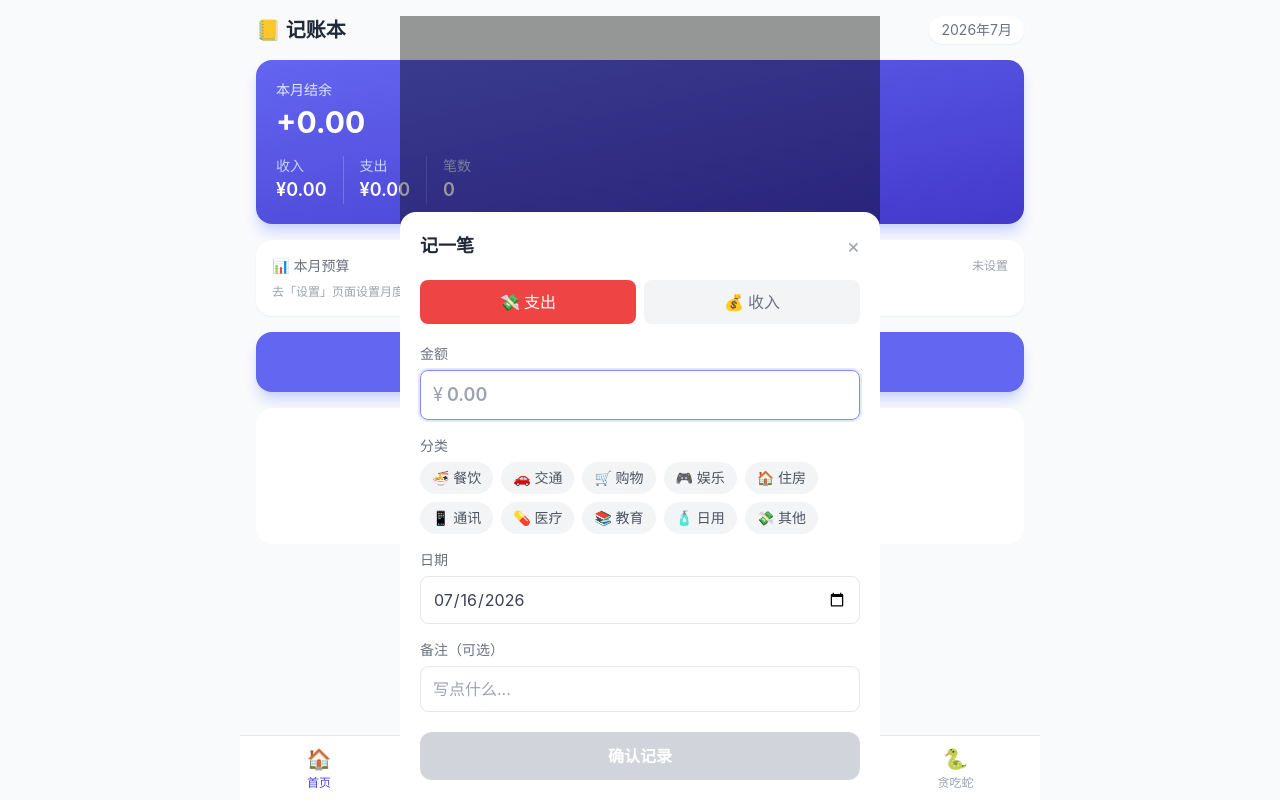
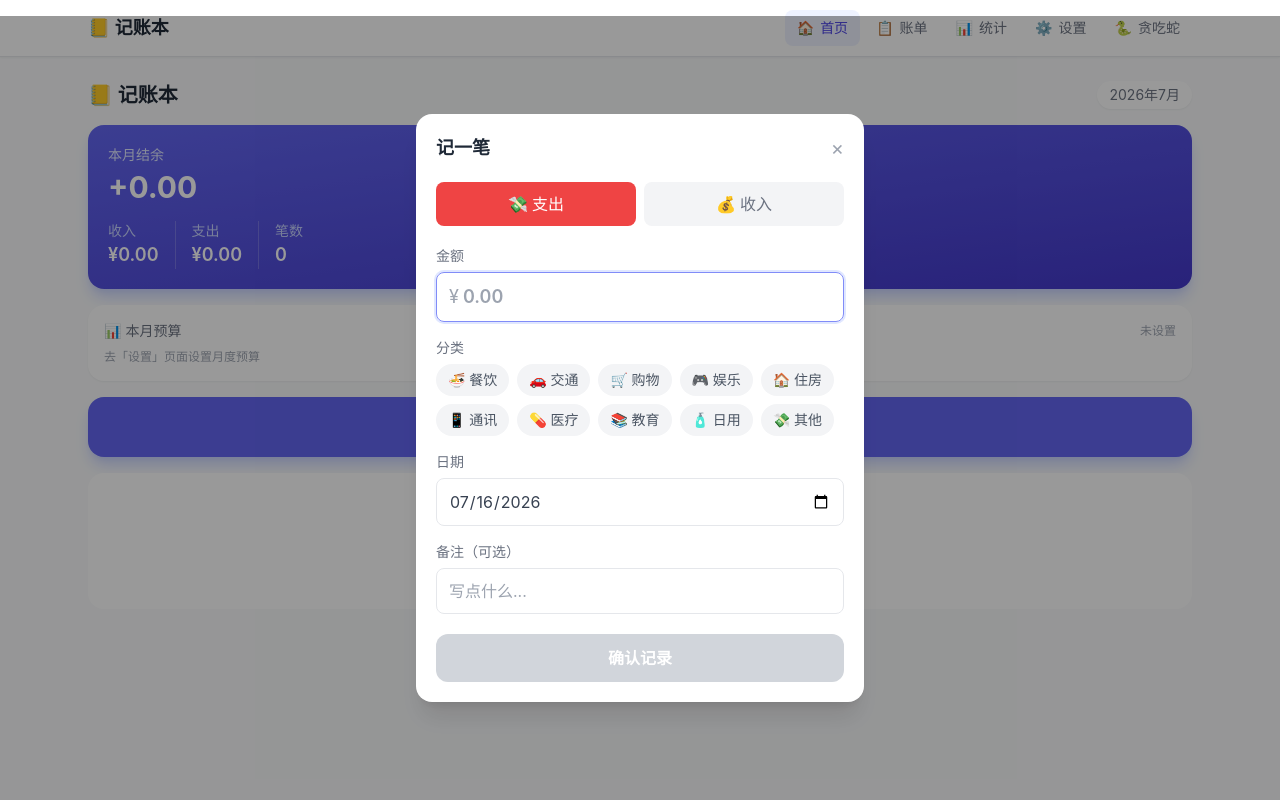
Before and after one commit to yu-ron/jizhangben, a React (Vite) app: page / in a window 1280 px wide. Both pictures are taken after a click on the button "✏️ 记一笔". Built offline with nearby package versions, Linux system fonts and the light colour scheme.

Commit message:
改造为传统网站布局：顶部导航栏 + 全宽内容 + 居中弹窗

```diff
--- a/src/components/AddRecordModal.tsx
+++ b/src/components/AddRecordModal.tsx
@@ -52,12 +52,12 @@ export default function AddRecordModal({ open, onClose }: Props) {
   if (!open) return null;
 
   return (
-    <div className="fixed inset-0 z-50 flex items-end justify-center max-w-[480px] mx-auto">
+    <div className="fixed inset-0 z-50 flex items-center justify-center">
       {/* 遮罩层 */}
       <div className="absolute inset-0 bg-black/40" onClick={onClose} />
 
-      {/* 弹窗内容 */}
-      <div className="relative w-full bg-white rounded-t-2xl p-5 animate-slide-up max-h-[90vh] overflow-y-auto">
+      {/* 弹窗内容——固定最大宽度，在桌面端居中显示 */}
+      <div className="relative w-full max-w-md bg-white rounded-2xl p-5 mx-4 max-h-[90vh] overflow-y-auto shadow-xl">
         <div className="flex items-center justify-between mb-5">
           <h2 className="text-lg font-bold text-gray-800">记一笔</h2>
           <button onClick={onClose} className="text-gray-400 text-xl leading-none">&times;</button>
--- a/src/components/Layout.tsx
+++ b/src/components/Layout.tsx
@@ -9,36 +9,46 @@ const navItems = [
 ];
 
 /**
- * 应用主布局——底部固定导航栏 + 内容区
- * 底部 5 个 tab：首页、账单、统计、设置、贪吃蛇
+ * 应用主布局——顶部导航栏 + 内容区（传统网站风格）
  */
 export default function Layout() {
   return (
-    <div className="min-h-screen pb-20 bg-gray-50">
-      <main className="px-4 pt-4">
-        <Outlet />
-      </main>
+    <div className="min-h-screen bg-gray-50">
+      {/* 顶部导航栏 */}
+      <nav className="sticky top-0 z-50 bg-white border-b border-gray-200 shadow-sm">
+        <div className="max-w-6xl mx-auto flex items-center justify-between h-14 px-6">
+          {/* Logo */}
+          <NavLink to="/" className="text-lg font-bold text-gray-800 flex items-center gap-2">
+            📒 记账本
+          </NavLink>
 
-      {/* 底部导航栏 */}
-      <nav className="fixed bottom-0 left-0 right-0 max-w-[800px] mx-auto bg-white border-t border-gray-200 safe-area-bottom">
-        <div className="flex justify-around items-center h-16">
+          {/* 导航链接 */}
+          <div className="flex items-center gap-1">
             {navItems.map(item => (
               <NavLink
                 key={item.to}
                 to={item.to}
                 end={item.to === '/'}
                 className={({ isActive }) =>
-                `flex flex-col items-center gap-0.5 px-3 py-1 rounded-lg transition-colors ${
-                  isActive ? 'text-primary-600' : 'text-gray-400 hover:text-gray-600'
+                  `flex items-center gap-1.5 px-3 py-2 rounded-lg text-sm font-medium transition-colors ${
+                    isActive
+                      ? 'bg-primary-50 text-primary-600'
+                      : 'text-gray-500 hover:text-gray-700 hover:bg-gray-100'
                   }`
                 }
               >
-              <span className="text-xl">{item.icon}</span>
-              <span className="text-xs font-medium">{item.label}</span>
+                <span>{item.icon}</span>
+                <span>{item.label}</span>
               </NavLink>
             ))}
           </div>
+        </div>
       </nav>
+
+      {/* 内容区 */}
+      <main className="max-w-6xl mx-auto px-6 py-6">
+        <Outlet />
+      </main>
     </div>
   );
 }
--- a/src/index.css
+++ b/src/index.css
@@ -12,8 +12,6 @@ body {
   font-family: -apple-system, BlinkMacSystemFont, 'Segoe UI', Roboto, 'Helvetica Neue', Arial, sans-serif;
   -webkit-font-smoothing: antialiased;
   -moz-osx-font-smoothing: grayscale;
-  max-width: 800px;
-  margin: 0 auto;
   min-height: 100vh;
   background: #f9fafb;
 }
--- a/src/pages/Settings.tsx
+++ b/src/pages/Settings.tsx
@@ -111,9 +111,9 @@ export default function Settings() {
 
       {/* ===== 添加分类弹窗 ===== */}
       {showAddCat && (
-        <div className="fixed inset-0 z-50 flex items-end justify-center max-w-[480px] mx-auto">
+        <div className="fixed inset-0 z-50 flex items-center justify-center">
           <div className="absolute inset-0 bg-black/40" onClick={() => setShowAddCat(false)} />
-          <div className="relative w-full bg-white rounded-t-2xl p-5">
+          <div className="relative w-full max-w-md bg-white rounded-2xl p-5 mx-4 shadow-xl">
             <h3 className="text-lg font-bold text-gray-800 mb-4">
               添加{newCatType === 'expense' ? '支出' : '收入'}分类
             </h3>
```
Lines whose indentation alone changed are shown as unchanged.
